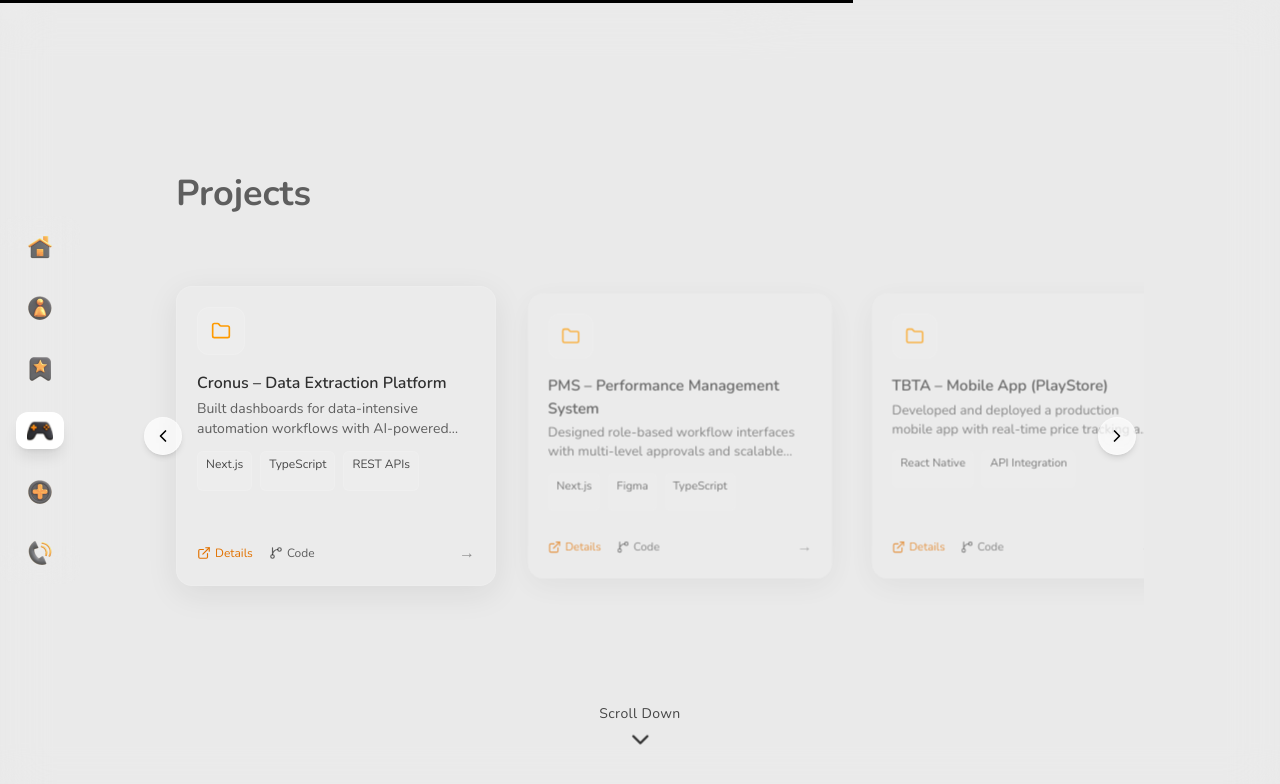
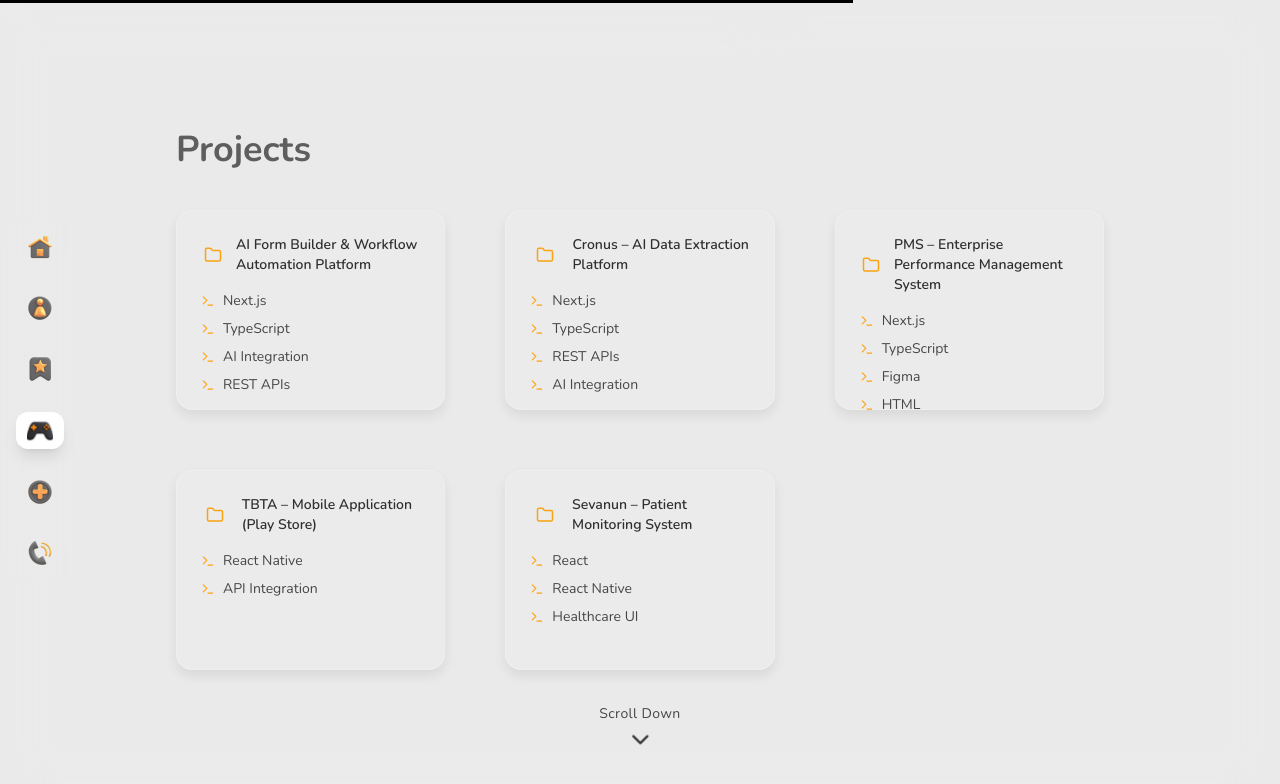
Before and after one commit to maheshkannankr/My-Portfolio, a Next.js app: page / in a window 1280 px wide. Both pictures are taken after a click on the button "Projects". Shown: the top 784 px of the page. Built offline with nearby package versions, Linux system fonts and the light colour scheme.

Commit message:
Projects Section Update

```diff
--- a/src/app/layout.tsx
+++ b/src/app/layout.tsx
@@ -1,3 +1,4 @@
+import { PopupModelProvider } from '@/provider/PopupModelProvider';
 import './globals.css';
 import { Nunito, Tangerine } from 'next/font/google';
 
@@ -26,7 +27,7 @@ export default function RootLayout({
   return (
     <html lang='en' className={`${nunito.variable} ${tangerine.variable}`}>
       <body className='font-sans bg-background-light text-text-primary dark:bg-background-dark dark:text-text-inverse transition-colors duration-300'>
-        {children}
+        <PopupModelProvider>{children}</PopupModelProvider>
       </body>
     </html>
   );
--- a/src/components/Hero.tsx
+++ b/src/components/Hero.tsx
@@ -8,7 +8,7 @@ export default function Hero() {
     <motion.div
       initial={{ opacity: 0, y: 80, scale: 0.95 }}
       whileInView={{ opacity: 1, y: 0, scale: 1 }}
-      transition={{ duration: 0.6, ease: 'easeOut', delay: 0.1}}
+      transition={{ duration: 0.6, ease: 'easeOut', delay: 0.1 }}
       viewport={{ once: false, amount: 0.4 }}
     >
       <section className='relative min-h-screen flex items-center justify-center px-6 overflow-hidden '>
@@ -25,7 +25,8 @@ export default function Hero() {
             </h1>
 
             <p className='mt-6 text-base sm:text-lg md:text-xl text-gray/700'>
-              Frontend Developer • React • API Integration
+              Full Stack Developer specializing in scalable web apps Built
+              API-driven dashboards used for workflow automation
             </p>
           </motion.div>
 
--- a/src/components/ProjectCards.tsx
+++ b/src/components/ProjectCards.tsx
@@ -1,109 +1,137 @@
-import { motion, useTransform } from 'framer-motion';
-import { ExternalLink, GitBranch, Folder } from 'lucide-react';
+'use client';
+
+import { motion } from 'framer-motion';
+import { ExternalLink, GitBranch, Folder, Terminal } from 'lucide-react';
+import { usePopupModel } from '@/context/PopupModelContext';
 
 type Props = {
   project: any;
-  index: number;
-  x: any;
-  cardWidth: number;
-  onDetailsClick: () => void;
 };
 
-export function ProjectCard({
-  project,
-  index,
-  x,
-  cardWidth,
-  onDetailsClick,
-}: Props) {
-  const input = [
-    -(index + 1) * cardWidth,
-    -index * cardWidth,
-    -(index - 1) * cardWidth,
-  ];
-
-  const scale = useTransform(x, input, [0.95, 1, 0.95]);
-  const opacity = useTransform(x, input, [0.7, 1, 0.7]);
+export function ProjectCard({ project }: Props) {
+  const { openModel } = usePopupModel();
 
   return (
     <motion.div
-      style={{ scale, opacity }}
+      initial='rest'
+      whileHover='hover'
+      animate='rest'
+      className='relative w-full pb-0'
+    >
+      {/* CARD */}
+      <motion.div
+        variants={{
+          rest: {
+            boxShadow: '0 6px 12px rgba(0,0,0,0.08)',
+            backgroundColor: 'rgba(255,255,255,0.05)',
+            borderColor: 'rgba(255,255,255,0.2)',
+            y: 0,
+          },
+          hover: {
+            boxShadow: '0 12px 24px rgba(0,0,0,0.24)',
+            backgroundColor: 'rgb(236, 236, 236)',
+            borderColor: 'rgba(255,255,255,0.3)',
+            y: -2,
+          },
+        }}
+        transition={{ duration: 0.25 }}
         className='
-        group
-        min-w-[280px] sm:min-w-[320px]
-        h-[300px]   /* 🔥 FIXED HEIGHT */
+            relative z-10
             rounded-2xl
-        bg-white/5
-        backdrop-blur-sm
-        shadow-[0_8px_32px_rgba(0,0,0,0.08)]
-        border border-white/10
-        p-5
-        flex flex-col justify-between   /* 🔥 IMPORTANT */
-        transition duration-300
-        hover:bg-white/10
+            h-[200px]
+            border
+            p-6
           '
       >
-      {/* 🔥 TOP CONTENT */}
-      <div>
-        {/* Icon */}
-        <div className='w-12 h-12 flex items-center justify-center rounded-xl bg-white/10 border border-white/10 mb-4'>
-          <Folder className='text-amber-500' size={20} />
+        <div className='flex items-center gap-3 mb-4'>
+          <div className='w-10 h-10 flex items-center justify-center rounded-lg '>
+            <Folder className='text-primary' size={18} />
           </div>
 
-        {/* Title */}
-        <h3 className='text-base font-semibold text-black/80'>
+          <div>
+            <h3 className='text-sm font-semibold text-black/80'>
               {project.title}
             </h3>
-
-        {/* Description (fixed height) */}
-        <p className='text-sm text-black/60 mt-1 h-[40px] line-clamp-2'>
+            <p className='text-xs text-black/50 line-clamp-2'>
               {project.description}
             </p>
-
-        {/* Tech (fixed space) */}
-        <div className='flex flex-wrap gap-2 mt-3 min-h-[40px]'>
-          {project.tech.slice(0, 3).map((tech: string, i: number) => (
-            <span
-              key={i}
-              className='
-                text-xs px-2 py-1
-                rounded-md
-                bg-white/10
-                border border-white/10
-                text-black/70
-              '
-            >
-              {tech}
-            </span>
-          ))}
           </div>
         </div>
 
-      {/* 🔥 FOOTER (always aligned) */}
-      <div className='flex justify-between items-center mt-4'>
-        <div className='flex gap-4'>
+        {/* TOOLS */}
+        <div className='space-y-2 mt-4'>
+          {project.tools?.slice(0, 4).map((tool: string, i: number) => (
+            <div
+              key={i}
+              className='flex items-center gap-2 text-sm text-black/70'
+            >
+              <Terminal size={14} className='text-primary' />
+              <span>{tool}</span>
+            </div>
+          ))}
+        </div>
+      </motion.div>
+
+      {/* DRAWER */}
+      <motion.div
+        variants={{
+          rest: { scaleY: 0, opacity: 0 },
+          hover: { scaleY: 1, opacity: 1 },
+        }}
+        transition={{ duration: 0.3, ease: 'easeOut' }}
+        style={{ transformOrigin: 'top' }}
+        className='
+          absolute top-full left-0 w-full
+          pt-6
+          -mt-4
+          bg-primary/50 backdrop-blur-md
+          border border-white/20
+          rounded-b-2xl
+          shadow-[0_12px_24px_rgba(0,0,0,0.12)]
+          overflow-hidden
+          z-0
+        '
+      >
+        <div className='flex items-center justify-between px-6 py-2'>
+          {/* LEFT */}
+          <div>
+            <p className='text-xs text-black/50'>More Information</p>
+          </div>
+
+          {/* CTA */}
+          <div className='flex gap-2'>
             <button
-            onClick={onDetailsClick}
-            className='flex items-center gap-1 text-xs text-amber-600 hover:text-amber-700'
+              onClick={() => openModel('PROJECT', project)}
+              className='
+                flex items-center gap-1
+                text-xs px-3 py-1.5 rounded-md
+                bg-black text-white
+                hover:bg-black/80 transition
+              '
             >
-            <ExternalLink size={14} />
+              <ExternalLink size={12} />
               Details
             </button>
 
+            {project.github && (
               <a
                 href={project.github}
                 target='_blank'
-            className='flex items-center gap-1 text-xs text-black/60 hover:text-black'
+                className='
+                  flex items-center gap-1
+                  text-xs px-3 py-1.5 rounded-md
+                  border border-white/20
+                  text-black/70
+                  hover:bg-white/10 transition
+                '
               >
-            <GitBranch size={14} />
+                <GitBranch size={12} />
                 Code
               </a>
+            )}
           </div>
-
-        <span className='text-black/40 group-hover:translate-x-1 transition'>
-          →
-        </span>
         </div>
+      </motion.div>
     </motion.div>
   );
 }
--- a/src/components/ProjectOverviewModal.tsx
+++ b/src/components/ProjectOverviewModal.tsx
@@ -1,51 +1,86 @@
 'use client';
 
-import Image from 'next/image';
+import { Briefcase, Wrench, Trophy } from 'lucide-react';
 
-type ProjectOverviewModalProps = {
-  project: any;
+interface ProjectOverviewModalProps {
+  project: {
+    title: string;
+    role: string;
+    tools: string[];
+    achievements: string[];
   };
+}
 
 export default function ProjectOverviewModal({
   project,
 }: ProjectOverviewModalProps) {
+  if (!project) return null;
+
   return (
-    <div className='text-white max-w-2xl max-h-[80vh] overflow-y-auto'>
-      {/* Title */}
-      <h2 className='text-2xl font-bold mb-4'>{project.title}</h2>
-
-      {/* Screenshots */}
-      <div className='grid grid-cols-2 gap-4 mb-4'>
-        <Image
-          height={100}
-          width={200}
-          src={project.image}
-          alt='screenshot'
-          className='rounded-lg object-cover'
-        />
-        <Image
-          height={100}
-          width={200}
-          src={project.image}
-          alt='screenshot'
-          className='rounded-lg object-cover'
-        />
+    <div className='max-w-5xl mx-auto'>
+      {/* GLASS CONTAINER */}
+      <div className='rounded-2xl bg-white/5 backdrop-blur-sm border border-white/20 shadow-[0_8px_32px_rgba(0,0,0,0.08)] overflow-hidden'>
+        {/* HEADER */}
+        <div className='px-6 py-5 text-xl font-semibold text-black/80 border-b border-white/20'>
+          {project.title}
         </div>
 
-      {/* Description */}
-      <p className='text-white/80 mb-4'>{project.description}</p>
+        {/* GRID (KEY PART) */}
+        <div className='grid grid-cols-[1fr_2fr]'>
+          {/* ROW 1 */}
+          <div className='flex items-start gap-3 px-5 py-6 border-b border-white/20'>
+            <Briefcase size={18} className='text-green-500' />
+            <span className='text-sm text-black/60'>What was my role?</span>
+          </div>
 
-      {/* Tech Stack */}
-      <div className='flex flex-wrap gap-2'>
-        {project.tech.map((tech: string, i: number) => (
+          <div className='px-6 py-6 border-b border-white/20 hover:bg-white/10 transition'>
+            <p className='text-black/80 leading-relaxed'>{project.role}</p>
+          </div>
+
+          {/* ROW 2 */}
+          <div className='flex items-center gap-3 px-5 py-6 border-b border-white/20'>
+            <Wrench size={18} className='text-blue-500' />
+            <span className='text-sm text-black/60'>What I used?</span>
+          </div>
+
+          <div className='px-6 py-6 border-b border-white/20'>
+            <div className='flex flex-wrap gap-3'>
+              {project.tools.map((tool, i) => (
                 <span
                   key={i}
-            className='px-3 py-1 bg-white/10 border border-white/20 rounded-full text-sm'
+                  className='px-3 py-1 text-xs rounded-full bg-white/20 backdrop-blur-sm border border-white/30 text-black/70 hover:scale-105 transition'
                 >
-            {tech}
+                  {tool}
                 </span>
               ))}
             </div>
           </div>
+
+          {/* ROW 3 */}
+          <div className='flex items-start gap-3 px-5 py-6'>
+            <Trophy size={18} className='text-yellow-500' />
+            <span className='text-sm text-black/60'>What I achieved?</span>
+          </div>
+          <div className='px-6 py-6'>
+            <div className='relative'>
+              {/* LINE */}
+              <div className='absolute left-1.5 top-0 bottom-0 w-px bg-black/10'></div>
+
+              {project.achievements.map((item, i) => (
+                <div key={i} className='flex items-start gap-4 mb-6 group'>
+                  {/* DOT (aligned with line) */}
+                  <span className='w-3 h-3 bg-green-500 rounded-full mt-[6px] flex-shrink-0 z-10 group-hover:scale-125 transition'></span>
+
+                  {/* TEXT */}
+                  <p className='text-black/70 group-hover:text-black transition leading-relaxed'>
+                    {item}
+                  </p>
+                </div>
+              ))}
+            </div>
+          </div>
+        </div>
+      </div>
+    </div>
   );
 }
--- a/src/components/Projects.tsx
+++ b/src/components/Projects.tsx
@@ -1,33 +1,14 @@
 'use client';
 
-import { animate, motion, useMotionValue } from 'framer-motion';
-import { useRef, useEffect, useState } from 'react';
-import { ChevronLeft, ChevronRight } from 'lucide-react';
+import { useState } from 'react';
 import { ProjectCard } from './ProjectCards';
 import PopupModel from './PopupModel';
 import ProjectOverviewModal from './ProjectOverviewModal';
 import { projects } from '@/data/projects';
 
 export default function Projects() {
-  const containerRef = useRef<HTMLDivElement>(null);
-  const [dragWidth, setDragWidth] = useState(0);
   const [selectedProject, setSelectedProject] = useState<any>(null);
   const [isOpen, setIsOpen] = useState(false);
-
-  useEffect(() => {
-    const updateWidth = () => {
-      if (containerRef.current) {
-        setDragWidth(
-          containerRef.current.scrollWidth - containerRef.current.offsetWidth,
-        );
-      }
-    };
-
-    updateWidth();
-    window.addEventListener('resize', updateWidth);
-
-    return () => window.removeEventListener('resize', updateWidth);
-  }, []);
 
   const handleOpen = (project: any) => {
     setSelectedProject(project);
@@ -39,105 +20,39 @@ export default function Projects() {
     setSelectedProject(null);
   };
 
-  const x = useMotionValue(0);
-
-  const scroll = (direction: 'left' | 'right') => {
-    const moveBy = 320;
-
-    const currentX = x.get(); // current position
-
-    let newX;
-
-    if (direction === 'left') {
-      newX = Math.min(currentX + moveBy, 0);
-    } else {
-      newX = Math.max(currentX - moveBy, -dragWidth);
-    }
-
-    animate(x, newX, {
-      type: 'spring',
-      stiffness: 300,
-      damping: 30,
-    });
-  };
-
-  const CARD_WIDTH = 320 + 24; // width + gap
-
   return (
-    <section className='w-full h-full flex flex-col justify-center'>
-      {/* 🔥 Title */}
-      <h2 className='text-3xl sm:text-4xl font-bold text-black/60 mb-8 px-10'>
+    <section className='w-full py-16'>
+      {/* TITLE */}
+      <h2 className='text-3xl sm:text-4xl font-bold text-black/60 mb-10 px-10'>
         Projects
       </h2>
 
-      {/* 🔥 Wrapper (handles padding + fade) */}
-      <div className='relative px-10 overflow-hidden'>
-        <button
-          onClick={() => scroll('left')}
-          //   disabled={x.get() >= 0}
-          className='
-            absolute left-2 top-1/2 -translate-y-1/2 z-20
-            bg-white/70 backdrop-blur-md
-            border border-white/30
-            rounded-full p-2
-            shadow-md
-            hover:scale-110 transition
-        '
-        >
-          <ChevronLeft size={20} />
-        </button>
-        <button
-          //   disabled={x.get() <= -dragWidth}
-          onClick={() => scroll('right')}
-          className='
-            absolute right-2 top-1/2 -translate-y-1/2 z-20
-            bg-white/70 backdrop-blur-md
-            border border-white/30
-            rounded-full p-2
-            shadow-md
-
-            hover:scale-110 transition
-        '
-        >
-          <ChevronRight size={20} />
-        </button>
-        {/* 🔥 Right Fade Edge */}
-        <div className='absolute right-0 top-0 h-full w-20 pointer-events-none z-10' />
-
-        {/* 🔥 Draggable Row */}
-        <motion.div
-          ref={containerRef}
-          className='
-            flex gap-6
-            py-10
-            cursor-grab active:cursor-grabbing
-          '
-          drag='x'
-          dragConstraints={{ left: -dragWidth, right: 0 }}
-          dragElastic={0.1}
-          style={{ x }}
-        >
+      {/* GRID */}
+      <div className='px-10'>
+        <div className='grid grid-cols-1 sm:grid-cols-2 lg:grid-cols-3 gap-15'>
           {projects.map((project, i) => (
             <ProjectCard
               key={i}
               project={project}
               index={i}
-              x={x}
-              cardWidth={CARD_WIDTH}
+              x={0}
+              cardWidth={0}
               onDetailsClick={() => handleOpen(project)}
             />
           ))}
+        </div>
+      </div>
 
-          <PopupModel isOpen={isOpen} onClose={handleClose}>
-            {selectedProject && (
-              <ProjectOverviewModal project={selectedProject} />
-            )}
-          </PopupModel>
-
-          {/* 🔥 Spacer (fix last card clipping) */}
-          <div className='w-6 shrink-0' />
-        </motion.div>
-      </div>
+      {/* MODAL */}
+      <PopupModel isOpen={isOpen} onClose={handleClose}>
+        {selectedProject && (
+          <ProjectOverviewModal
+            isOpen
+            onClose={handleClose}
+            project={selectedProject}
+          />
+        )}
+      </PopupModel>
     </section>
   );
 }
--- a/src/components/Skills.tsx
+++ b/src/components/Skills.tsx
@@ -18,6 +18,7 @@ const skillsData = [
       { name: 'React Native', icon: '/assets/skills/reactnative.svg' },
       { name: 'Next.js', icon: '/assets/skills/next.svg' },
       { name: 'Redux', icon: '/assets/skills/redux.svg' },
+      { name: 'Zustand', icon: '/assets/skills/zustand.svg' },
       { name: 'Motion Framer', icon: '/assets/skills/motion.svg' },
     ],
   },
--- /dev/null
+++ b/src/context/PopupModelContext.ts
@@ -0,0 +1,29 @@
+'use client';
+
+import { createContext, useContext } from 'react';
+
+export type ModalType = 'PROJECT' | null;
+
+export type ModalState = {
+  type: ModalType;
+  data: any;
+};
+
+export type PopupModelContextType = {
+  openModel: (type: ModalType, data?: any) => void;
+  closeModel: () => void;
+  modal: ModalState;
+};
+
+export const PopupModelContext = createContext<PopupModelContextType | null>(
+  null,
+);
+
+// ✅ Custom Hook (clean usage)
+export const usePopupModel = () => {
+  const context = useContext(PopupModelContext);
+  if (!context) {
+    throw new Error('usePopupModel must be used within PopupModelProvider');
+  }
+  return context;
+};
--- a/src/data/projects.ts
+++ b/src/data/projects.ts
@@ -1,42 +1,77 @@
 export const projects = [
   {
-    title: 'Cronus – Data Extraction Platform',
-    image:
-      'https://images.unsplash.com/photo-1551288049-bebda4e38f71?q=80&w=800',
-    tech: ['Next.js', 'TypeScript', 'REST APIs', 'AI Integration'],
-    details: '#', //Need to open the popup model with project details
-    github: '#',
-    description:
-      'Built dashboards for data-intensive automation workflows with AI-powered parsing and real-time updates.',
+    title: 'AI Form Builder & Workflow Automation Platform',
+
+    role: 'Developed an AI-powered platform to dynamically generate forms, assign users/admins, and manage multi-cycle workflows, enabling automated data collection and approval processes.',
+
+    tools: ['Next.js', 'TypeScript', 'AI Integration', 'REST APIs'],
+
+    achievements: [
+      'Implemented advanced workflow scenarios including reassignment and rescheduling across multiple cycles',
+      'Reduced form creation time by optimizing state management and minimizing redundant data processing',
+      'Handled asynchronous operations efficiently using Promise-based API handling',
+      'Improved system responsiveness with dynamic frontend state updates',
+      'Designed flexible workflow logic for real-time user reassignment',
+    ],
   },
+
   {
-    title: 'PMS – Performance Management System',
-    image:
-      'https://images.unsplash.com/photo-1551434678-e076c223a692?q=80&w=800',
-    tech: ['Next.js', 'Figma', 'TypeScript', 'HTML', 'CSS'],
-    details: '#',
-    github: '#',
-    description:
-      'Designed role-based workflow interfaces with multi-level approvals and scalable navigation architecture.',
+    title: 'Cronus – AI Data Extraction Platform',
+
+    role: 'Engineered a scalable AI-powered data extraction platform to automate complex workflows and deliver real-time insights through dynamic dashboards.',
+
+    tools: ['Next.js', 'TypeScript', 'REST APIs', 'AI Integration'],
+
+    achievements: [
+      'Developed high-performance dashboards for large-scale data processing',
+      'Integrated AI-based parsing to automate manual data extraction',
+      'Improved workflow efficiency and reduced processing time',
+      'Designed responsive UI for seamless cross-device experience',
+    ],
   },
+
   {
-    title: 'TBTA – Mobile App (PlayStore)',
-    image:
-      'https://images.unsplash.com/photo-1512941937669-90a1b58e7e9c?q=80&w=800',
-    tech: ['React Native', 'API Integration'],
-    details: '#',
-    github: '#',
-    description:
-      'Developed and deployed a production mobile app with real-time price tracking and multi-role access control.',
+    title: 'PMS – Enterprise Performance Management System',
+
+    role: 'Built a performance management system with role-based workflows and multi-level approvals to streamline employee evaluations.',
+
+    tools: ['Next.js', 'TypeScript', 'Figma', 'HTML', 'CSS'],
+
+    achievements: [
+      'Implemented role-based access control for multiple user levels',
+      'Designed multi-step approval workflows for performance reviews',
+      'Converted Figma designs into scalable production UI',
+      'Enhanced navigation for enterprise-level usability',
+    ],
   },
+
+  {
+    title: 'TBTA – Mobile Application (Play Store)',
+
+    role: 'Developed and deployed a production-ready mobile application with real-time data tracking and multi-role access.',
+
+    tools: ['React Native', 'API Integration'],
+
+    achievements: [
+      'Successfully deployed the mobile app on Play Store',
+      'Implemented real-time data updates via API integration',
+      'Designed multi-role access system for different user types',
+      'Optimized performance for smooth mobile experience',
+    ],
+  },
+
   {
     title: 'Sevanun – Patient Monitoring System',
-    image:
-      'https://images.unsplash.com/photo-1588776814546-1ffcf47267a5?q=80&w=800',
-    tech: ['React', 'React Native', 'Healthcare UI'],
-    details: '#',
-    github: '#',
-    description:
-      'Built real-time patient monitoring UI with scheduling and structured healthcare workflows.',
+
+    role: 'Designed and developed a real-time patient monitoring system to improve healthcare data visibility and workflow efficiency.',
+
+    tools: ['React', 'React Native', 'Healthcare UI'],
+
+    achievements: [
+      'Built real-time monitoring dashboards for patient tracking',
+      'Designed intuitive healthcare UI for better usability',
+      'Implemented scheduling workflows for patient management',
+      'Ensured responsive design across devices',
+    ],
   },
 ];
```
Also changed, not shown: next.config.ts (+8 -1 lines), src/components/PopupModel.tsx (+4 -4 lines), src/context/ModelContext.tsx (deleted, +0 -14 lines), src/provider/PopupModelProvider.tsx (added, +55 -0 lines), public/assets/skills/zustand.svg (added). Lines whose indentation alone changed are shown as unchanged.
